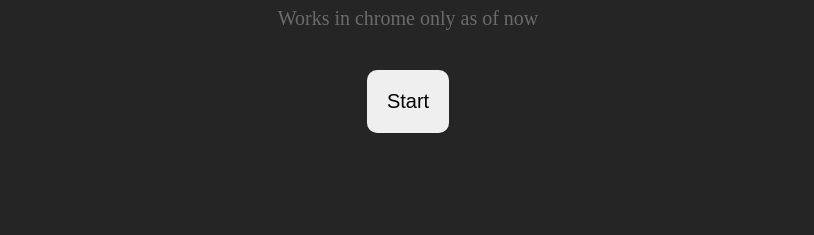
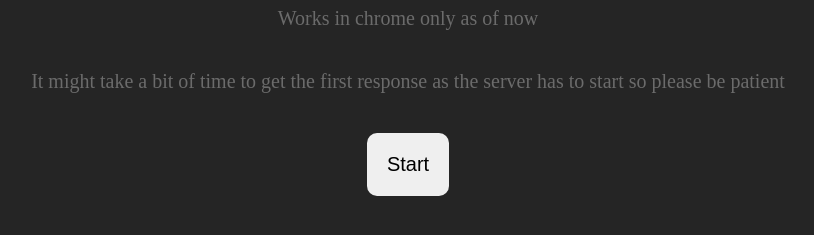
Before and after one commit to ganeshkatta39/GPT_over_voice, a website: page dist/GPT_over_voice/index.html in a window 1280 px wide. Shown: the part 169-404 px from the top of the page, without its empty margins (232-1046 px from the left). Drawn offline with nearby package versions, Linux system fonts and the light colour scheme.

Commit message:
Update index.html

```diff
--- a/dist/GPT_over_voice/index.html
+++ b/dist/GPT_over_voice/index.html
@@ -14,6 +14,7 @@
         Over Voice
       </h1>
       <p>Works in chrome only as of now</p>
+      <p>It might take a bit of time to get the first response as the server has to start so please be patient </p>
       <div class="button-container">
         <button id="start">Start</button>
       </div>
```
